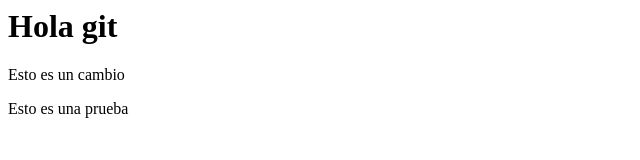
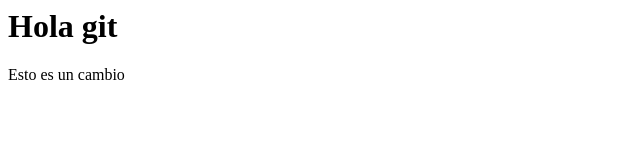
Before and after one commit to MinorFSD1124/git, a plain HTML site: page index.html in a window 1280 px wide. Shown: the whole page, without its empty margins (0-640 px from the left). Drawn offline with Linux system fonts and the light colour scheme.

Commit message:
remove test

```diff
--- a/index.html
+++ b/index.html
@@ -7,6 +7,5 @@
 <body>
     <h1>Hola git</h1>
     <p>Esto es un cambio</p>
-    <p>Esto es una prueba</p>
 </body>
 </html>
```
